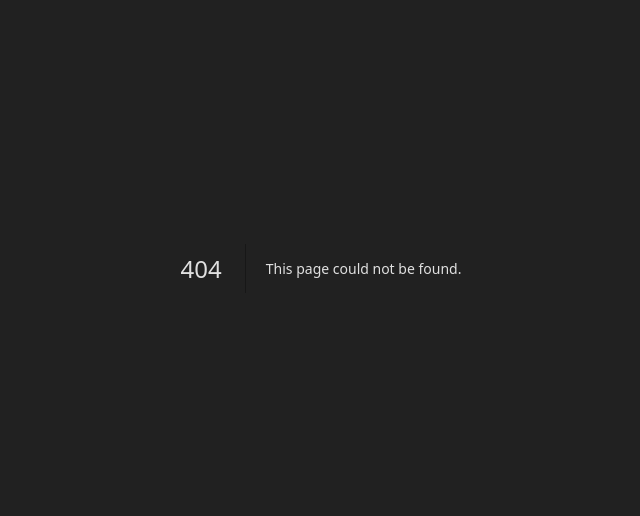
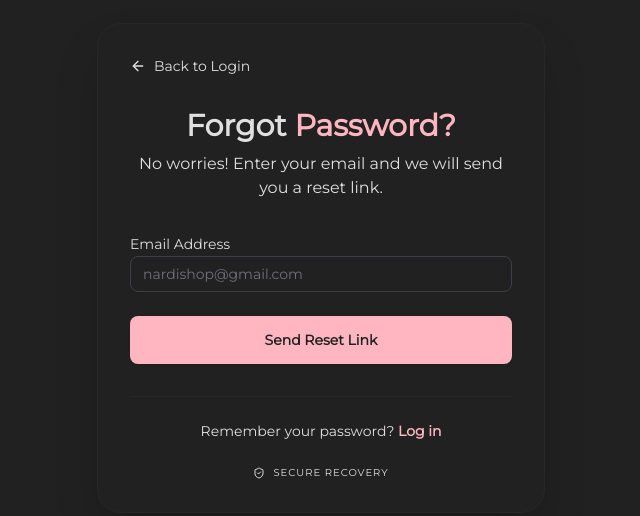
Before and after one commit to Nardos1624/NardiShop, a Next.js app: page /forgotpassword in a window 1280 px wide. Before the commit this address had no page. Shown: the part 132-648 px from the top of the page, without its empty margins (319-959 px from the left). Built offline with nearby package versions, Linux system fonts and the light colour scheme.

Commit message:
Added login and signup pages and updated checkout and Added forgotpassword page

```diff
--- /dev/null
+++ b/app/forgotpassword/page.tsx
@@ -0,0 +1,77 @@
+"use client";
+
+import React, { useState } from "react";
+import Link from "next/link";
+import { Button } from "@/components/ui/button";
+import { Input } from "@/components/ui/input";
+import { ShieldCheck, ArrowLeft, MailCheck } from "lucide-react";
+
+export default function ForgotPasswordPage() {
+  const pinkColor = "rgb(255, 182, 193)";
+  const [isSubmitted, setIsSubmitted] = useState(false);
+  const inputStyles = "bg-zinc-900 border-zinc-700 text-white transition-all outline-none focus:border-[rgb(255,182,193)] focus:ring-1 focus:ring-[rgb(255,182,193)]/30";
+
+  const handleSubmit = (e: React.FormEvent) => {
+    e.preventDefault();
+    setIsSubmitted(true);
+  };
+
+  return (
+    <div className="min-h-screen bg-[#212121] text-[#E0E0E0] flex items-center justify-center p-6">
+      <div className="max-w-md w-full bg-[#2a2a2a] p-8 rounded-3xl border border-zinc-800 shadow-2xl">
+
+        <Link href="/login" className="flex items-center gap-2 text-zinc-500 hover:text-white transition-colors mb-8 text-sm">
+          <ArrowLeft size={16} /> Back to Login
+        </Link>
+
+        {!isSubmitted ? (
+          <>
+            <div className="text-center mb-8">
+              <h1 className="text-3xl font-bold mb-2">Forgot <span style={{ color: pinkColor }}>Password?</span></h1>
+              <p className="text-zinc-400">No worries! Enter your email and we will send you a reset link.</p>
+            </div>
+
+            <form onSubmit={handleSubmit} className="space-y-4">
+              <div className="space-y-2">
+                <label className="text-sm font-medium text-zinc-300">Email Address</label>
+                <Input type="email" placeholder="nardishop@gmail.com" className={inputStyles} required />
+              </div>
+
+              <Button className="w-full h-12 font-bold mt-2 cursor-pointer" style={{ backgroundColor: pinkColor, color: "#212121" }}>
+                Send Reset Link
+              </Button>
+            </form>
+          </>
+        ) : (
+          <div className="text-center py-4 animate-in fade-in zoom-in duration-300">
+            <div className="flex justify-center mb-6">
+              <div className="p-4 rounded-full bg-zinc-900">
+                <MailCheck size={40} style={{ color: pinkColor }} />
+              </div>
+            </div>
+            <h2 className="text-2xl font-bold mb-2">Check your email</h2>
+            <p className="text-zinc-400 mb-8">
+              We have sent a password reset link to your email address.
+            </p>
+            <Button asChild variant="outline" className="w-full border-zinc-700 hover:bg-zinc-800 cursor-pointer">
+              <Link href="/login">Return to Login</Link>
+            </Button>
+          </div>
+        )}
+
+        <div className="mt-8 pt-6 border-t border-zinc-800 text-center">
+          <p className="text-zinc-400 text-sm">
+            Remember your password?{" "}
+            <Link href="/login" className="font-bold hover:underline" style={{ color: pinkColor }}>
+              Log in
+            </Link>
+          </p>
+        </div>
+
+        <div className="mt-6 flex items-center justify-center gap-2 text-[10px] text-zinc-600 uppercase tracking-widest">
+          <ShieldCheck size={12} /> Secure Recovery
+        </div>
+      </div>
+    </div>
+  );
+}
--- a/app/login/page.tsx
+++ b/app/login/page.tsx
@@ -1,17 +1,40 @@
 "use client";
-
-import React from "react";
+import React, { useState } from "react";
 import Link from "next/link";
 import { Button } from "@/components/ui/button";
 import { Input } from "@/components/ui/input";
-import { ShieldCheck, ArrowLeft } from "lucide-react";
+import { ShieldCheck, ArrowLeft, Eye, EyeOff, CheckCircle2 } from "lucide-react";
 
 export default function LoginPage() {
   const pinkColor = "rgb(255, 182, 193)";
-  const inputStyles = "bg-zinc-900 border-zinc-700 text-white transition-all outline-none focus:border-[rgb(255,182,193)] focus:ring-1 focus:ring-[rgb(255,182,193)]/30";
+  const [showPassword, setShowPassword] = useState(false);
+  const [showPopup, setShowPopup] = useState(false);
+
+  const inputStyles = "bg-zinc-900 border-zinc-700 text-white transition-all outline-none focus:border-[rgb(255,182,193)] focus:ring-1 focus:ring-[rgb(255,182,193)]/30 pr-10";
+
+  const togglePasswordVisibility = () => {
+    setShowPassword(!showPassword);
+  };
+  const handleLogin = (e: React.FormEvent) => {
+    e.preventDefault();
+    setShowPopup(true);
+    setTimeout(() => {
+        setShowPopup(false);
+    }, 2000);
+  };
 
   return (
-    <div className="min-h-screen bg-[#212121] text-[#E0E0E0] flex items-center justify-center p-6">
+    <div className="min-h-screen bg-[#212121] text-[#E0E0E0] flex items-center justify-center p-6 relative">
+      {showPopup && (
+        <div className="fixed inset-0 z-50 flex items-center justify-center bg-black/60 backdrop-blur-sm animate-in fade-in duration-300">
+          <div className="bg-[#2a2a2a] p-8 rounded-3xl border border-zinc-800 shadow-2xl flex flex-col items-center scale-up-center animate-in zoom-in-95 duration-300">
+            <CheckCircle2 size={60} style={{ color: pinkColor }} className="mb-4 animate-bounce" />
+            <h2 className="text-2xl font-bold">Login <span style={{ color: pinkColor }}>Successful!</span></h2>
+            <p className="text-zinc-400 mt-2">Welcome back to NardiShop.</p>
+          </div>
+        </div>
+      )}
+
       <div className="max-w-md w-full bg-[#2a2a2a] p-8 rounded-3xl border border-zinc-800 shadow-2xl">
 
         <Link href="/checkout" className="flex items-center gap-2 text-zinc-500 hover:text-white transition-colors mb-8 text-sm">
@@ -23,21 +46,36 @@ export default function LoginPage() {
           <p className="text-zinc-400">Log in to your account to continue</p>
         </div>
 
-        <form className="space-y-4">
+        <form onSubmit={handleLogin} className="space-y-4">
           <div className="space-y-2">
             <label className="text-sm font-medium text-zinc-300">Email Address</label>
-            <Input type="email" placeholder="name@example.com" className={inputStyles} required />
+            <Input type="email" placeholder="nardishop@gmail.com" className={inputStyles} required />
           </div>
 
           <div className="space-y-2">
             <div className="flex justify-between">
               <label className="text-sm font-medium text-zinc-300">Password</label>
-              <Link href="#" className="text-xs hover:underline" style={{ color: pinkColor }}>Forgot password?</Link>
+              <Link href="./forgotpassword" className="text-xs hover:underline" style={{ color: pinkColor }}>Forgot password?</Link>
             </div>
-            <Input type="password" placeholder="••••••••" className={inputStyles} required />
+
+            <div className="relative">
+              <Input
+                type={showPassword ? "text" : "password"}
+                placeholder="1234"
+                className={inputStyles}
+                required
+              />
+              <button
+                type="button"
+                onClick={togglePasswordVisibility}
+                className="absolute right-3 top-1/2 -translate-y-1/2 text-zinc-500 hover:text-zinc-300 transition-colors cursor-pointer"
+              >
+                {showPassword ? <EyeOff size={18} /> : <Eye size={18} />}
+              </button>
+            </div>
           </div>
 
-          <Button className="w-full h-12 font-bold mt-2" style={{ backgroundColor: pinkColor, color: "#212121" }}>
+          <Button type="submit" className="w-full h-12 font-bold mt-2 cursor-pointer transition-transform active:scale-95" style={{ backgroundColor: pinkColor, color: "#212121" }}>
             Sign In
           </Button>
         </form>
--- a/app/signup/page.tsx
+++ b/app/signup/page.tsx
@@ -1,17 +1,42 @@
 "use client";
 
-import React from "react";
+import React, { useState } from "react";
 import Link from "next/link";
 import { Button } from "@/components/ui/button";
 import { Input } from "@/components/ui/input";
-import { UserPlus } from "lucide-react";
+import { UserPlus, Eye, EyeOff, CheckCircle2 } from "lucide-react";
 
 export default function SignupPage() {
   const pinkColor = "rgb(255, 182, 193)";
+  const [showPassword, setShowPassword] = useState(false);
+  const [showPopup, setShowPopup] = useState(false);
+
   const inputStyles = "bg-zinc-900 border-zinc-700 text-white transition-all outline-none focus:border-[rgb(255,182,193)] focus:ring-1 focus:ring-[rgb(255,182,193)]/30";
+  const passwordInputStyles = `${inputStyles} pr-10`;
+
+  const togglePasswordVisibility = () => {
+    setShowPassword(!showPassword);
+  };
+  const handleSignup = (e: React.FormEvent) => {
+    e.preventDefault();
+    setShowPopup(true);
+    setTimeout(() => {
+        setShowPopup(false);
+    }, 2000);
+  };
 
   return (
-    <div className="min-h-screen bg-[#212121] text-[#E0E0E0] flex items-center justify-center p-6">
+    <div className="min-h-screen bg-[#212121] text-[#E0E0E0] flex items-center justify-center p-6 relative">
+      {showPopup && (
+        <div className="fixed inset-0 z-50 flex items-center justify-center bg-black/60 backdrop-blur-sm animate-in fade-in duration-300">
+          <div className="bg-[#2a2a2a] p-8 rounded-3xl border border-zinc-800 shadow-2xl flex flex-col items-center animate-in zoom-in-95 duration-300">
+            <CheckCircle2 size={60} style={{ color: pinkColor }} className="mb-4 animate-bounce" />
+            <h2 className="text-2xl font-bold">Account <span style={{ color: pinkColor }}>Created!</span></h2>
+            <p className="text-zinc-400 mt-2 text-center">Your NardiShop journey starts now.</p>
+          </div>
+        </div>
+      )}
+
       <div className="max-w-md w-full bg-[#2a2a2a] p-8 rounded-3xl border border-zinc-800 shadow-2xl">
 
         <div className="flex justify-center mb-4">
@@ -25,33 +50,51 @@ export default function SignupPage() {
           <p className="text-zinc-400">Join us for a faster checkout experience</p>
         </div>
 
-        <form className="space-y-4">
+        <form onSubmit={handleSignup} className="space-y-4">
           <div className="grid grid-cols-2 gap-4">
             <div className="space-y-2">
               <label className="text-sm font-medium text-zinc-300">First Name</label>
-              <Input placeholder="Jane" className={inputStyles} required />
+              <Input placeholder="NardiShop" className={inputStyles} required />
             </div>
             <div className="space-y-2">
               <label className="text-sm font-medium text-zinc-300">Last Name</label>
-              <Input placeholder="Doe" className={inputStyles} required />
+              <Input placeholder="NardiShop" className={inputStyles} required />
             </div>
           </div>
 
           <div className="space-y-2">
             <label className="text-sm font-medium text-zinc-300">Email Address</label>
-            <Input type="email" placeholder="jane@example.com" className={inputStyles} required />
+            <Input type="email" placeholder="nardishop@gmail.com" className={inputStyles} required />
           </div>
 
           <div className="space-y-2">
             <label className="text-sm font-medium text-zinc-300">Password</label>
-            <Input type="password" placeholder="Create a password" className={inputStyles} required />
+            <div className="relative">
+              <Input
+                type={showPassword ? "text" : "password"}
+                placeholder="Create a password"
+                className={passwordInputStyles}
+                required
+              />
+              <button
+                type="button"
+                onClick={togglePasswordVisibility}
+                className="absolute right-3 top-1/2 -translate-y-1/2 text-zinc-500 hover:text-zinc-300 transition-colors cursor-pointer"
+              >
+                {showPassword ? (
+                  <EyeOff size={18} />
+                ) : (
+                  <Eye size={18} />
+                )}
+              </button>
+            </div>
           </div>
 
           <p className="text-[11px] text-zinc-500 leading-relaxed">
             By creating an account, you agree to our Terms of Service and Privacy Policy.
           </p>
 
-          <Button className="w-full h-12 font-bold mt-2" style={{ backgroundColor: pinkColor, color: "#212121" }}>
+          <Button type="submit" className="w-full h-12 font-bold mt-2 cursor-pointer transition-transform active:scale-95" style={{ backgroundColor: pinkColor, color: "#212121" }}>
             Register Now
           </Button>
         </form>
```
